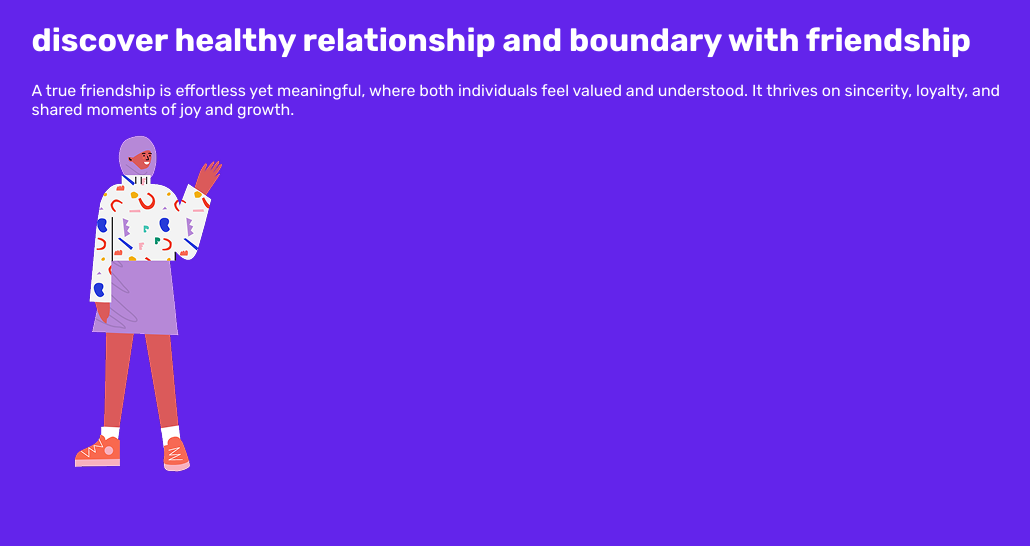
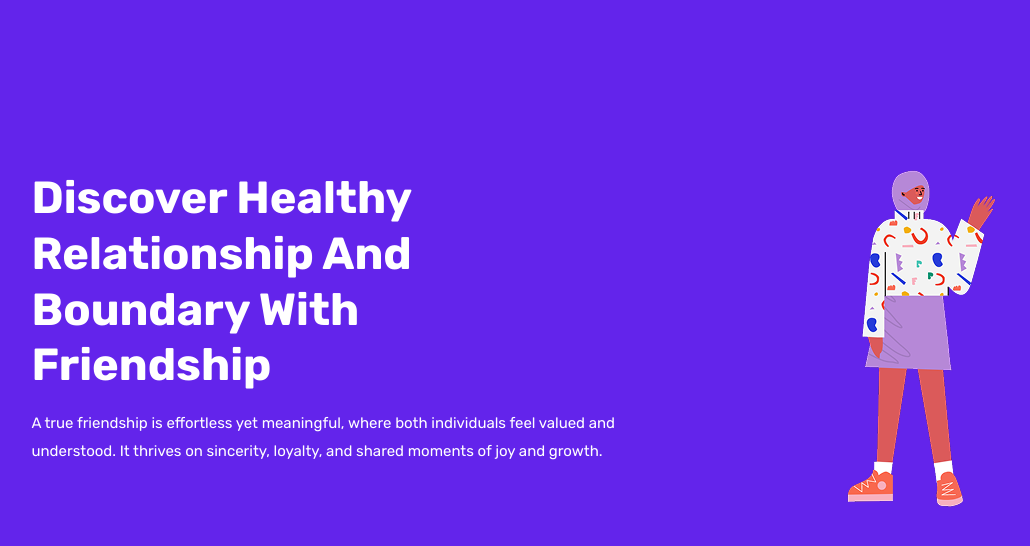
Before and after one commit to 000begana000/healthy_friendship, a React (Vite) app: page / in a window 1280 px wide. Shown: the top 546 px of the page, without its empty margins (106-1136 px from the left). Built offline with nearby package versions, Linux system fonts and the light colour scheme.

Commit message:
feat: header

```diff
--- a/src/components/Header.jsx
+++ b/src/components/Header.jsx
@@ -2,13 +2,15 @@ import heroImg from "../assets/hero.png";
 
 export default function Header() {
   return (
-    <header>
-      <h1>discover healthy relationship and boundary with friendship</h1>
-      <p>
-        A true friendship is effortless yet meaningful, where both individuals
-        feel valued and understood. It thrives on sincerity, loyalty, and shared
-        moments of joy and growth.{" "}
-      </p>
+    <header className="header">
+      <div className="heading">
+        <h1>discover healthy relationship and boundary with friendship</h1>
+        <p>
+          A true friendship is effortless yet meaningful, where both individuals
+          feel valued and understood. It thrives on sincerity, loyalty, and
+          shared moments of joy and growth.{" "}
+        </p>
+      </div>
       <img src={heroImg} alt="a girl drawing" />
     </header>
   );
--- a/src/index.css
+++ b/src/index.css
@@ -14,3 +14,35 @@ body {
   width: 1005px;
   margin: 0 auto;
 }
+
+.header {
+  margin-top: 170px;
+  display: flex;
+  justify-content: space-between;
+}
+
+.header .heading {
+  width: 665px;
+  height: 341px;
+}
+
+.header h1 {
+  width: 467px;
+  font-size: 45px;
+  font-weight: bold;
+  line-height: 124.5%;
+  text-transform: capitalize;
+  margin: 0;
+}
+
+.header p {
+  font-size: 15px;
+  font-weight: light;
+  line-height: 183%;
+  margin-top: 17px;
+}
+
+.header img {
+  width: 232px;
+  height: 341px;
+}
```
